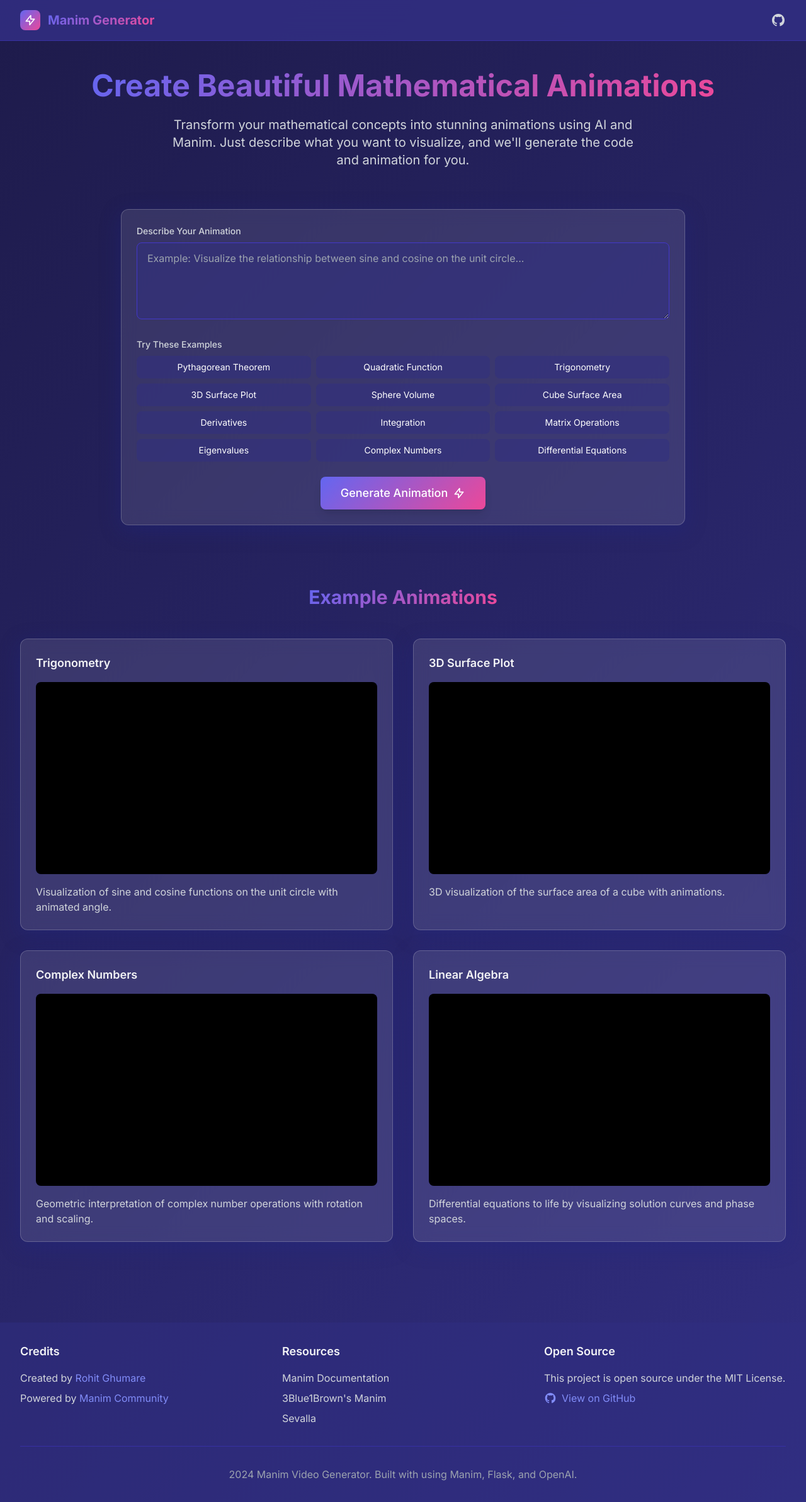
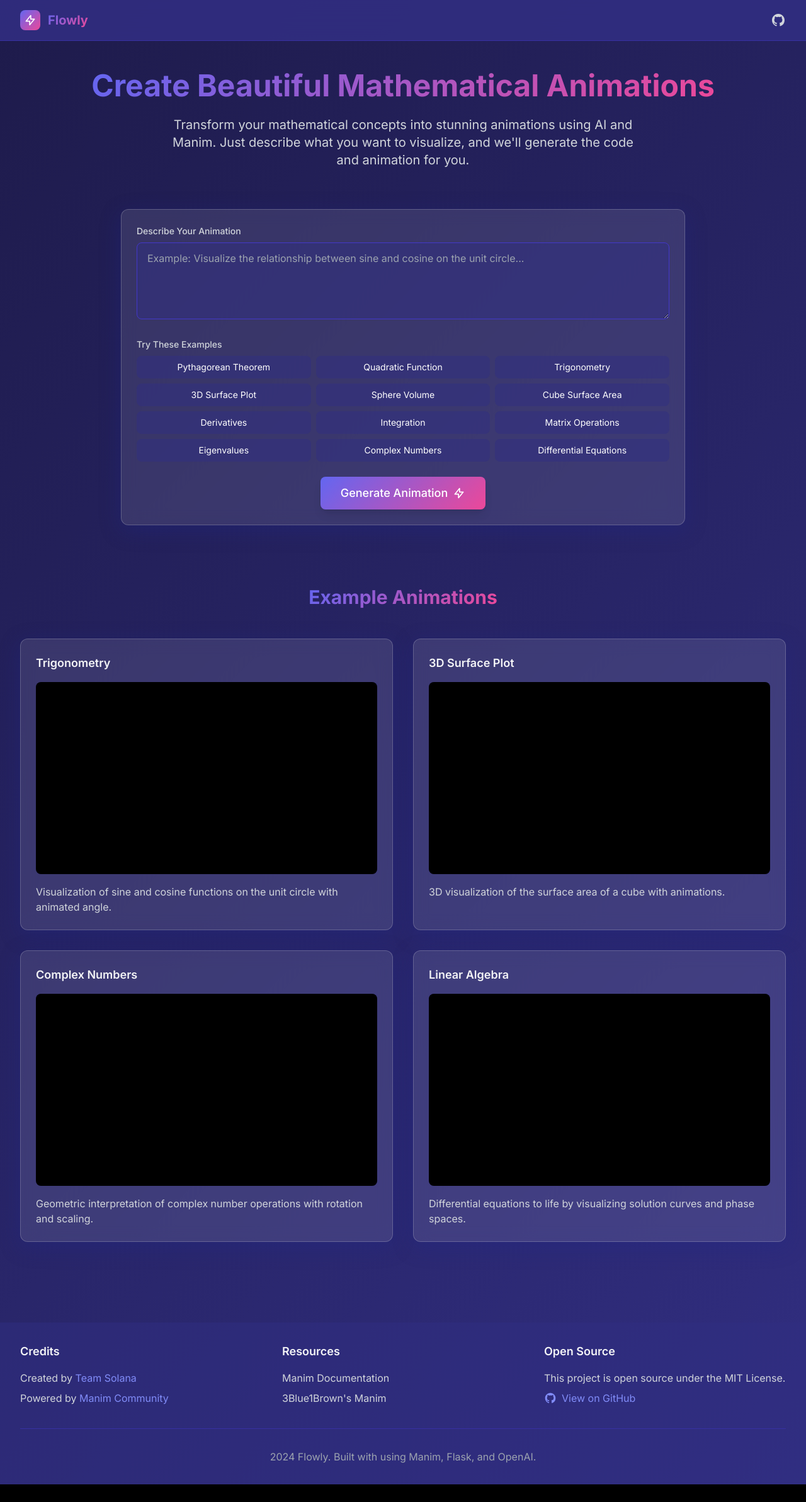
Before and after one commit to dhruvxop19/flowly, a Flask app: page / in a window 1280 px wide. Shown: the whole page at 63% size. After the commit the page ends 2357 px from the top, so only its background shows below. Run offline with Flask 2, Linux system fonts and the light colour scheme; parts of the project's set-up code (start-up, migrations or seed data) failed here and were passed over; some libraries are stand-ins or nearby versions.

Commit message:
Update branding: Flowly, Team Solana, remove Sevalla

```diff
--- a/templates/base.html
+++ b/templates/base.html
@@ -4,7 +4,7 @@
 <head>
     <meta charset="UTF-8">
     <meta name="viewport" content="width=device-width, initial-scale=1.0">
-    <title>{% block title %}Manim Video Generator{% endblock %}</title>
+    <title>{% block title %}Flowly{% endblock %}</title>
 
     <!-- Tailwind CSS -->
     <script src="https://cdn.tailwindcss.com"></script>
@@ -164,12 +164,12 @@
                                 <path stroke-linecap="round" stroke-linejoin="round" stroke-width="2" d="M13 10V3L4 14h7v7l9-11h-7z" />
                             </svg>
                         </div>
-                        <span class="text-xl font-bold gradient-text">Manim Generator</span>
+                        <span class="text-xl font-bold gradient-text">Flowly</span>
                     </a>
                 </div>
 
                 <div class="flex items-center space-x-4">
-                    <a href="https://github.com/rohitg00/manim-video-generator" target="_blank" class="text-gray-300 hover:text-white transition-colors">
+                    <a href="https://github.com/dhruvxop19" target="_blank" class="text-gray-300 hover:text-white transition-colors">
                         <svg class="w-6 h-6" fill="currentColor" viewBox="0 0 24 24" aria-hidden="true">
                             <path fill-rule="evenodd" d="M12 2C6.477 2 2 6.484 2 12.017c0 4.425 2.865 8.18 6.839 9.504.5.092.682-.217.682-.483 0-.237-.008-.868-.013-1.703-2.782.605-3.369-1.343-3.369-1.343-.454-1.158-1.11-1.466-1.11-1.466-.908-.62.069-.608.069-.608 1.003.07 1.531 1.032 1.531 1.032.892 1.53 2.341 1.088 2.91.832.092-.647.35-1.088.636-1.338-2.22-.253-4.555-1.113-4.555-4.951 0-1.093.39-1.988 1.029-2.688-.103-.253-.446-1.272.098-2.65 0 0 .84-.27 2.75 1.026A9.564 9.564 0 0112 6.844c.85.004 1.705.115 2.504.337 1.909-1.296 2.747-1.027 2.747-1.027.546 1.379.202 2.398.1 2.651.64.7 1.028 1.595 1.028 2.688 0 3.848-2.339 4.695-4.566 4.943.359.309.678.92.678 1.855 0 1.338-.012 2.419-.012 2.747 0 .268.18.58.688.482A10.019 10.019 0 0022 12.017C22 6.484 17.522 2 12 2z" clip-rule="evenodd" />
                         </svg>
@@ -191,7 +191,7 @@
                 <!-- Credits -->
                 <div>
                     <h3 class="text-lg font-semibold mb-4">Credits</h3>
-                    <p class="text-gray-300">Created by <a href="https://github.com/rohitg00" class="text-indigo-400 hover:text-indigo-300">Rohit Ghumare</a></p>
+                    <p class="text-gray-300">Created by <span class="text-indigo-400">Team Solana</span></p>
                     <p class="text-gray-300 mt-2">Powered by <a href="https://www.manim.community/" class="text-indigo-400 hover:text-indigo-300">Manim Community</a></p>
                 </div>
 
@@ -201,7 +201,6 @@
                     <ul class="space-y-2">
                         <li><a href="https://docs.manim.community/" class="text-gray-300 hover:text-white">Manim Documentation</a></li>
                         <li><a href="https://3b1b.github.io/manim/" class="text-gray-300 hover:text-white">3Blue1Brown's Manim</a></li>
-                        <li><a href="https://sevalla.com/" class="text-gray-300 hover:text-white">Sevalla</a></li>
                     </ul>
                 </div>
 
@@ -209,7 +208,7 @@
                 <div>
                     <h3 class="text-lg font-semibold mb-4">Open Source</h3>
                     <p class="text-gray-300">This project is open source under the MIT License.</p>
-                    <a href="https://github.com/rohitg00/manim-video-generator" class="inline-flex items-center mt-2 text-indigo-400 hover:text-indigo-300">
+                    <a href="https://github.com/dhruvxop19" class="inline-flex items-center mt-2 text-indigo-400 hover:text-indigo-300">
                         <svg class="w-5 h-5 mr-2" fill="currentColor" viewBox="0 0 24 24" aria-hidden="true">
                             <path fill-rule="evenodd" d="M12 2C6.477 2 2 6.484 2 12.017c0 4.425 2.865 8.18 6.839 9.504.5.092.682-.217.682-.483 0-.237-.008-.868-.013-1.703-2.782.605-3.369-1.343-3.369-1.343-.454-1.158-1.11-1.466-1.11-1.466-.908-.62.069-.608.069-.608 1.003.07 1.531 1.032 1.531 1.032.892 1.53 2.341 1.088 2.91.832.092-.647.35-1.088.636-1.338-2.22-.253-4.555-1.113-4.555-4.951 0-1.093.39-1.988 1.029-2.688-.103-.253-.446-1.272.098-2.65 0 0 .84-.27 2.75 1.026A9.564 9.564 0 0112 6.844c.85.004 1.705.115 2.504.337 1.909-1.296 2.747-1.027 2.747-1.027.546 1.379.202 2.398.1 2.651.64.7 1.028 1.595 1.028 2.688 0 3.848-2.339 4.695-4.566 4.943.359.309.678.92.678 1.855 0 1.338-.012 2.419-.012 2.747 0 .268.18.58.688.482A10.019 10.019 0 0022 12.017C22 6.484 17.522 2 12 2z" clip-rule="evenodd" />
                         </svg>
@@ -218,7 +217,7 @@
                 </div>
             </div>
             <div class="mt-8 pt-8 border-t border-indigo-800 text-center text-gray-400">
-                <p> 2024 Manim Video Generator. Built with using Manim, Flask, and OpenAI.</p>
+                <p> 2024 Flowly. Built with using Manim, Flask, and OpenAI.</p>
             </div>
         </div>
     </footer>
```
